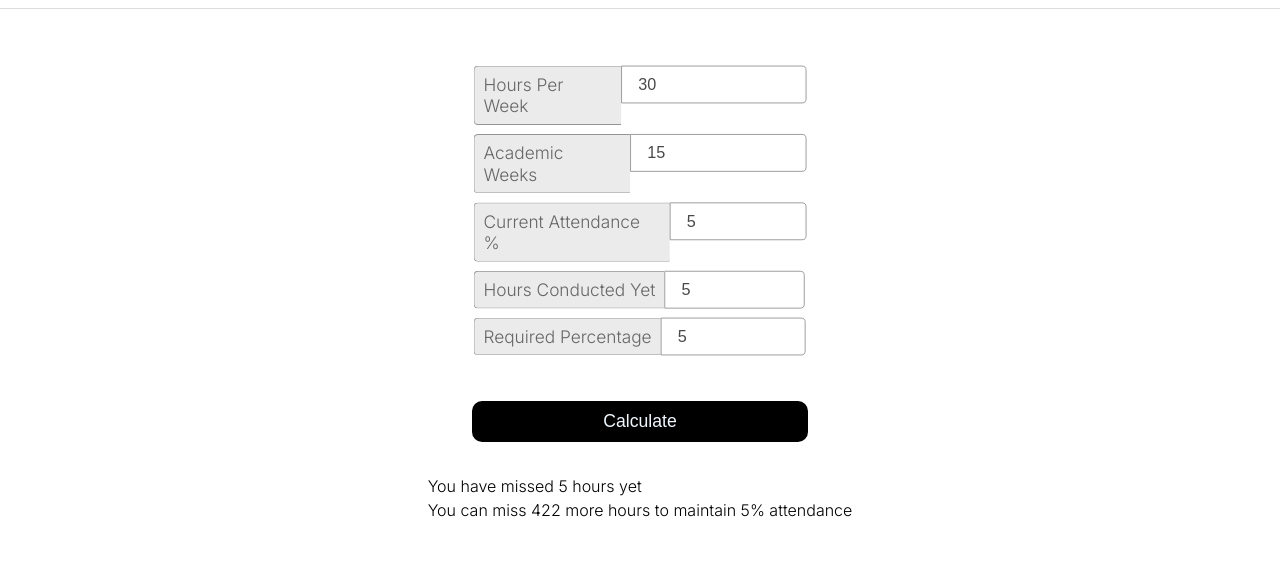
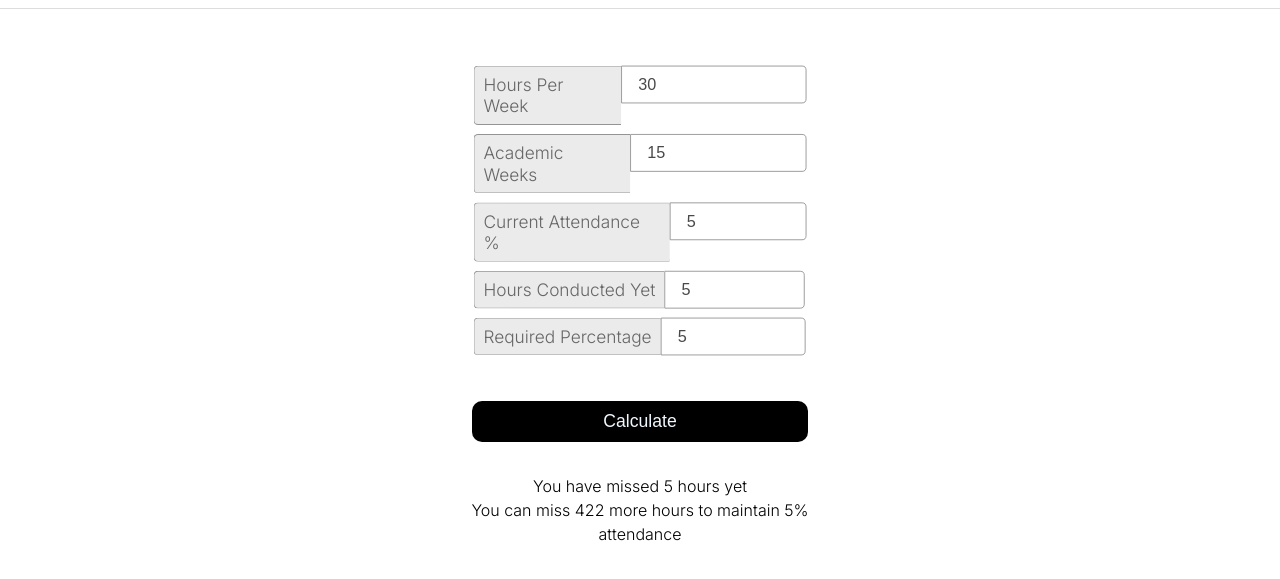
Before and after one commit to Himank-Khatri/BunkCalculator.io, a plain HTML site: page index.html in a window 1280 px wide. Both pictures are taken after typing "5", "5", "5" into the empty fields and a click on the button "Calculate". Shown: the part 91-670 px from the top of the page. Drawn offline with Linux system fonts and the light colour scheme.

Commit message:
Update style.css

```diff
--- a/style.css
+++ b/style.css
@@ -78,8 +78,13 @@ button{
 }
 
 .output{
+    display: flex;
+    flex-direction: row;
+    justify-content: center;
+    align-items: top;
     margin: 0;
     padding: 0;
+    width: 350px;
     display: None;
     line-height: 1.5em;
 }
```
